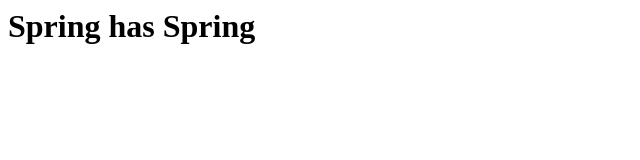
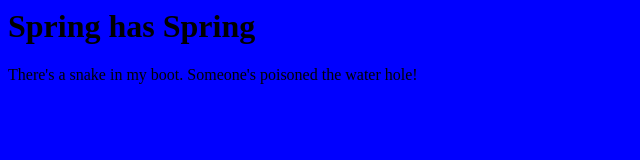
Before and after one commit to cbattles417/Spring, a plain HTML site: page index.html in a window 1280 px wide. Shown: the whole page, without its empty margins (0-640 px from the left). Drawn offline with Linux system fonts and the light colour scheme.

Commit message:
Added a paragraph and a stylesheet

```diff
--- a/index.html
+++ b/index.html
@@ -1 +1,3 @@
+<link rel="stylesheet" href="styles.css"/>
 <h1>Spring has Spring</h1>
+<p>There's a snake in my boot. Someone's poisoned the water hole!</p>
--- /dev/null
+++ b/styles.css
@@ -0,0 +1 @@
+body{background-color: blue}
```
